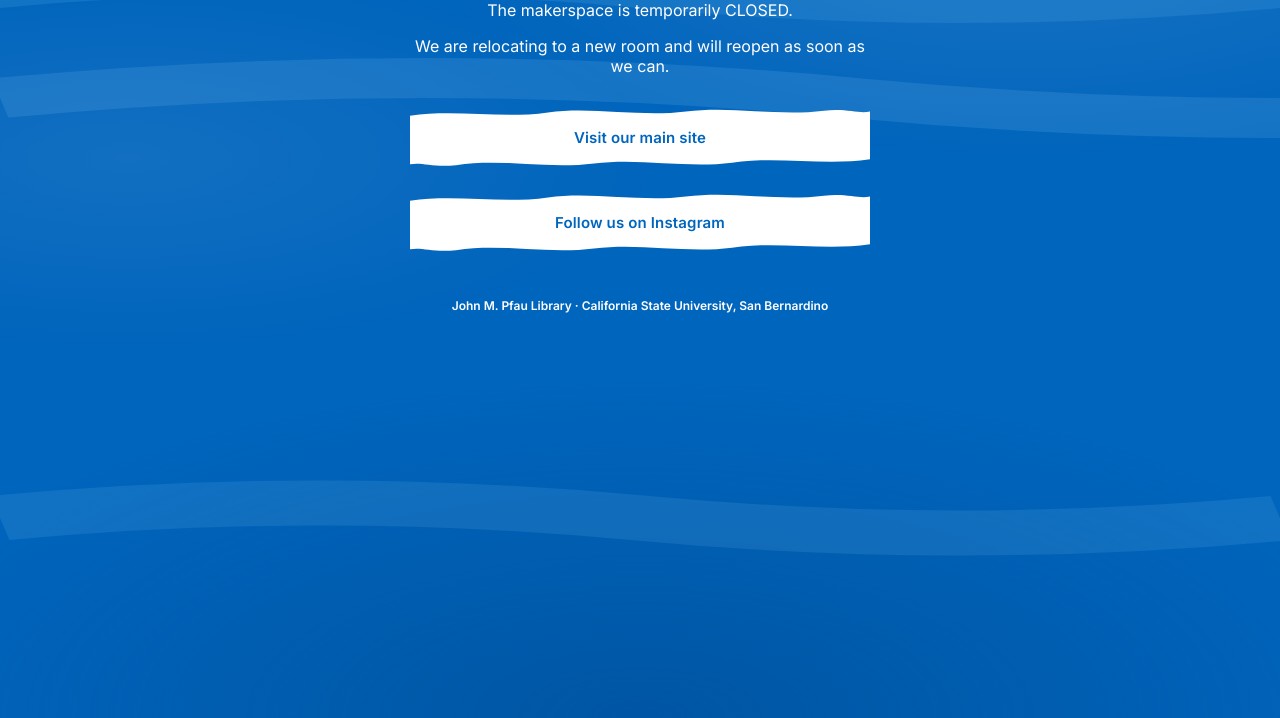
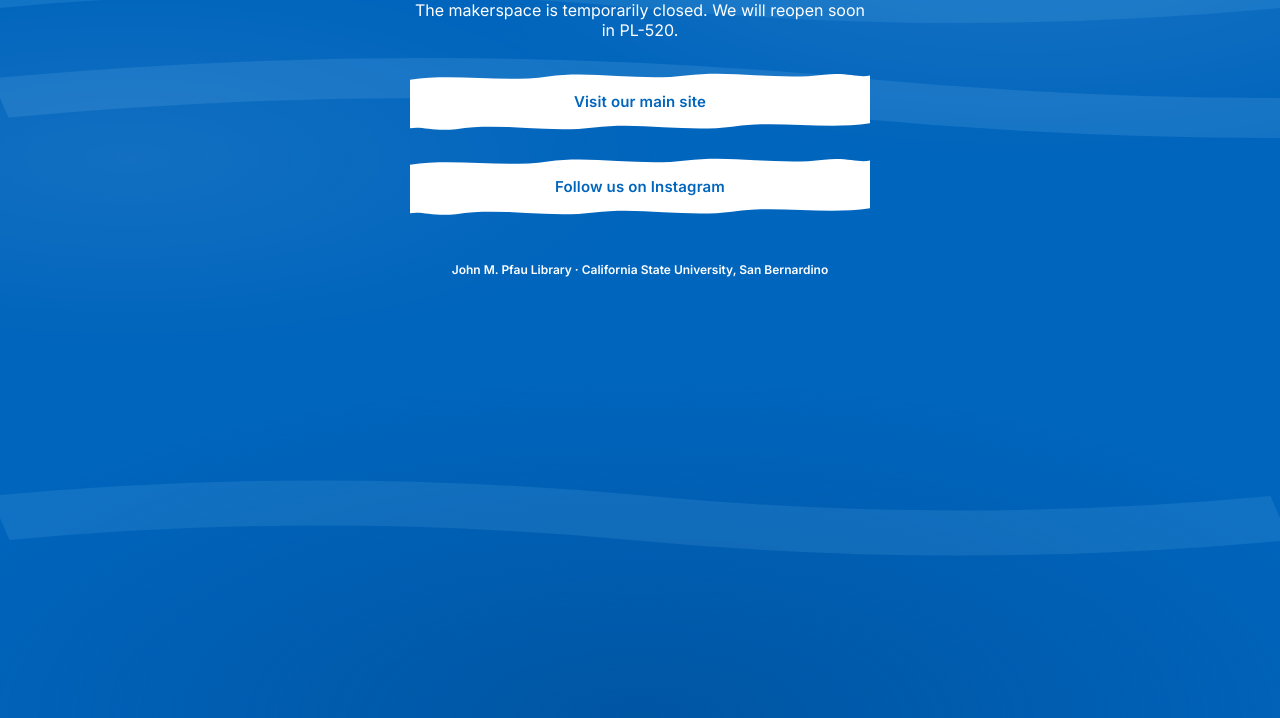
Before and after one commit to csusbmakerspace/csusbmakerspace.github.io, a plain HTML site: page index.html in a window 1280 px wide. Shown: the part 82-800 px from the top of the page. Drawn offline with Linux system fonts and the light colour scheme.

Commit message:
Update index.html

```diff
--- a/index.html
+++ b/index.html
@@ -161,8 +161,7 @@
   <main>
     <header class="header">
       <h1>CSUSB Makerspace</h1>
-      <p>The makerspace is temporarily CLOSED.</p>
-      <p>We are relocating to a new room and will reopen as soon as we can.</p>
+      <p>The makerspace is temporarily closed. We will reopen soon in PL-520.</p>
     </header>
 
 
```
